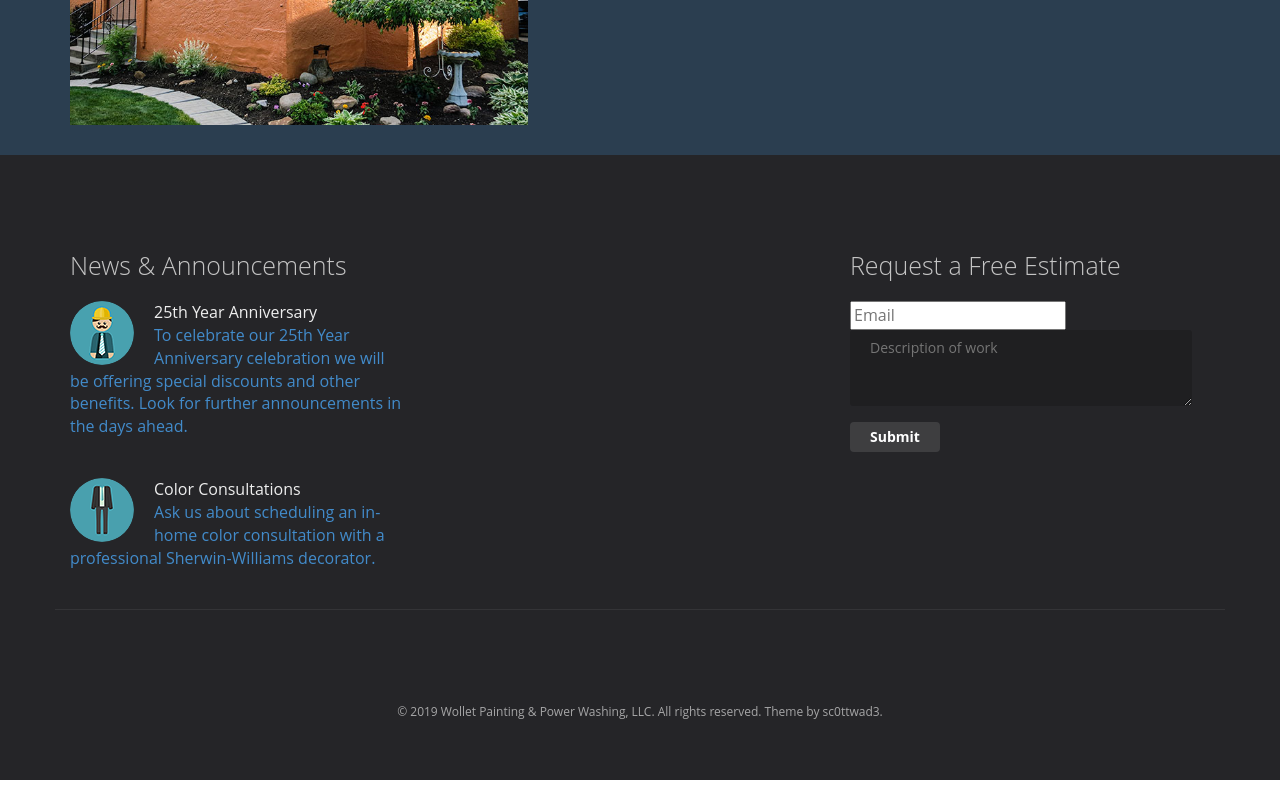
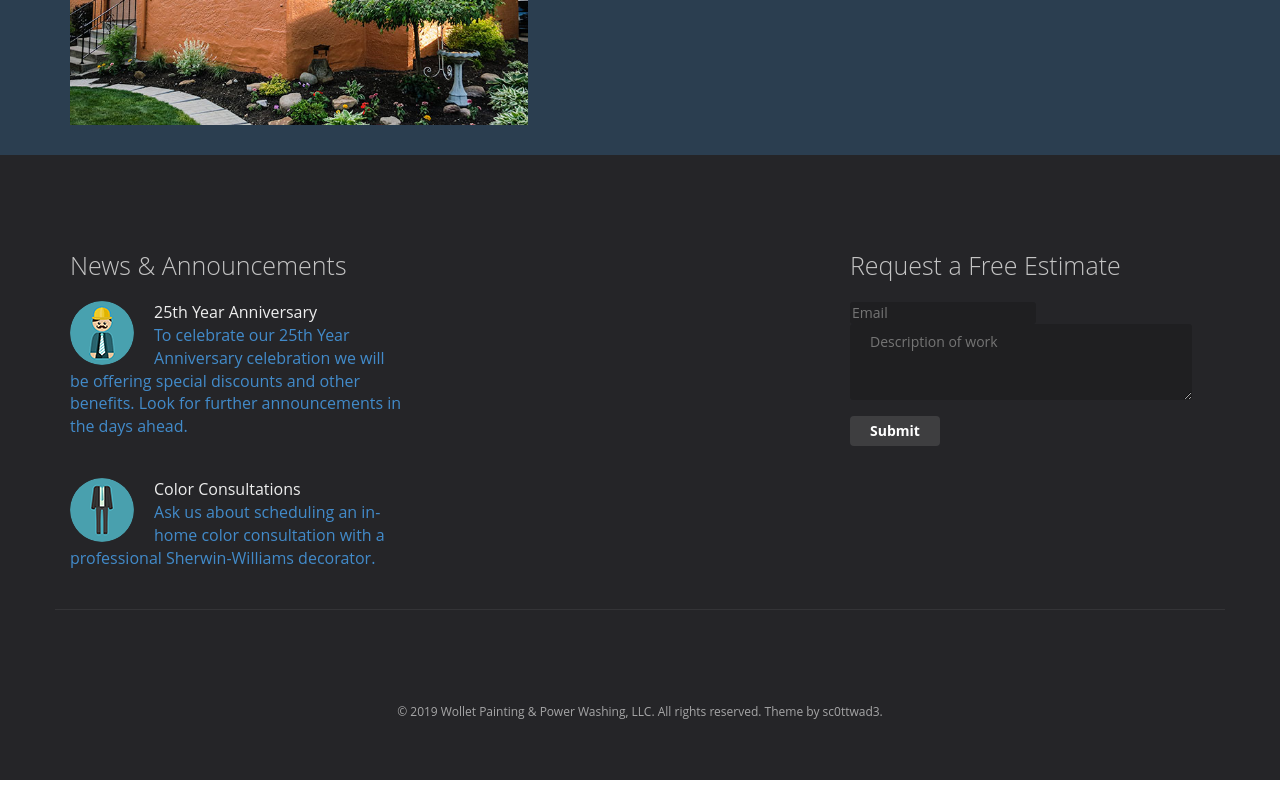
Before and after one commit to richardwollet/wolletpainting.github.com, a plain HTML site: page index.html in a window 1280 px wide. Shown: the part 2155-2955 px from the top of the page. Drawn offline with nearby package versions, Linux system fonts and the light colour scheme; a script that the page names is missing.

Commit message:
Update index.html

```diff
--- a/index.html
+++ b/index.html
@@ -5,6 +5,12 @@
       }
       .site-footer .contact input[type="text"], .site-footer .contact input[type="email"], .site-footer .contact textarea {
         color: #ececec;
+        border: 0;
+        background-color: #1f1f21;
+        padding: 8x 20px;
+        border-radius: 3px;
+        font-size: 14px;
+
       }
   </style>
   </head>
```
